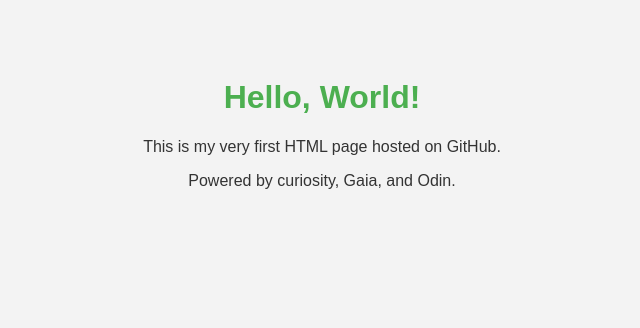
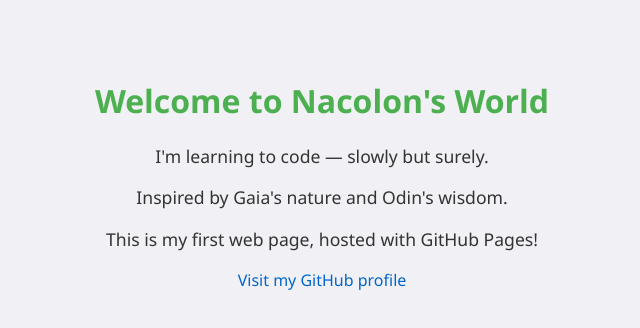
Before and after one commit to nacolon/my-first-website-or-gaia-odin-page, a plain HTML site: page index.html in a window 1280 px wide. Shown: the whole page, without its empty margins (318-958 px from the left). Drawn offline with Linux system fonts and the light colour scheme.

Commit message:
Updated homepage with style and intro text

```diff
--- a/index.html
+++ b/index.html
@@ -1,23 +1,39 @@
 <!DOCTYPE html>
 <html>
 <head>
-  <title>Welcome to Gaia & Odin</title>
+  <title>Nacolon's Space</title>
   <style>
     body {
-      font-family: Arial, sans-serif;
-      background-color: #f3f3f3;
+      font-family: 'Segoe UI', sans-serif;
+      background-color: #f0f0f5;
       color: #333;
       text-align: center;
-      padding-top: 50px;
+      padding: 50px;
     }
     h1 {
       color: #4CAF50;
     }
+    a {
+      color: #0066cc;
+      text-decoration: none;
+    }
+    a:hover {
+      text-decoration: underline;
+    }
+    .bio {
+      max-width: 500px;
+      margin: 0 auto;
+      font-size: 1.1em;
+    }
   </style>
 </head>
 <body>
-  <h1>Hello, World!</h1>
-  <p>This is my very first HTML page hosted on GitHub.</p>
-  <p>Powered by curiosity, Gaia, and Odin.</p>
+  <h1>Welcome to Nacolon's World</h1>
+  <div class="bio">
+    <p>I'm learning to code — slowly but surely.</p>
+    <p>Inspired by Gaia's nature and Odin's wisdom.</p>
+    <p>This is my first web page, hosted with GitHub Pages!</p>
+  </div>
+  <p><a href="https://github.com/nacolon" target="_blank">Visit my GitHub profile</a></p>
 </body>
 </html>
```
